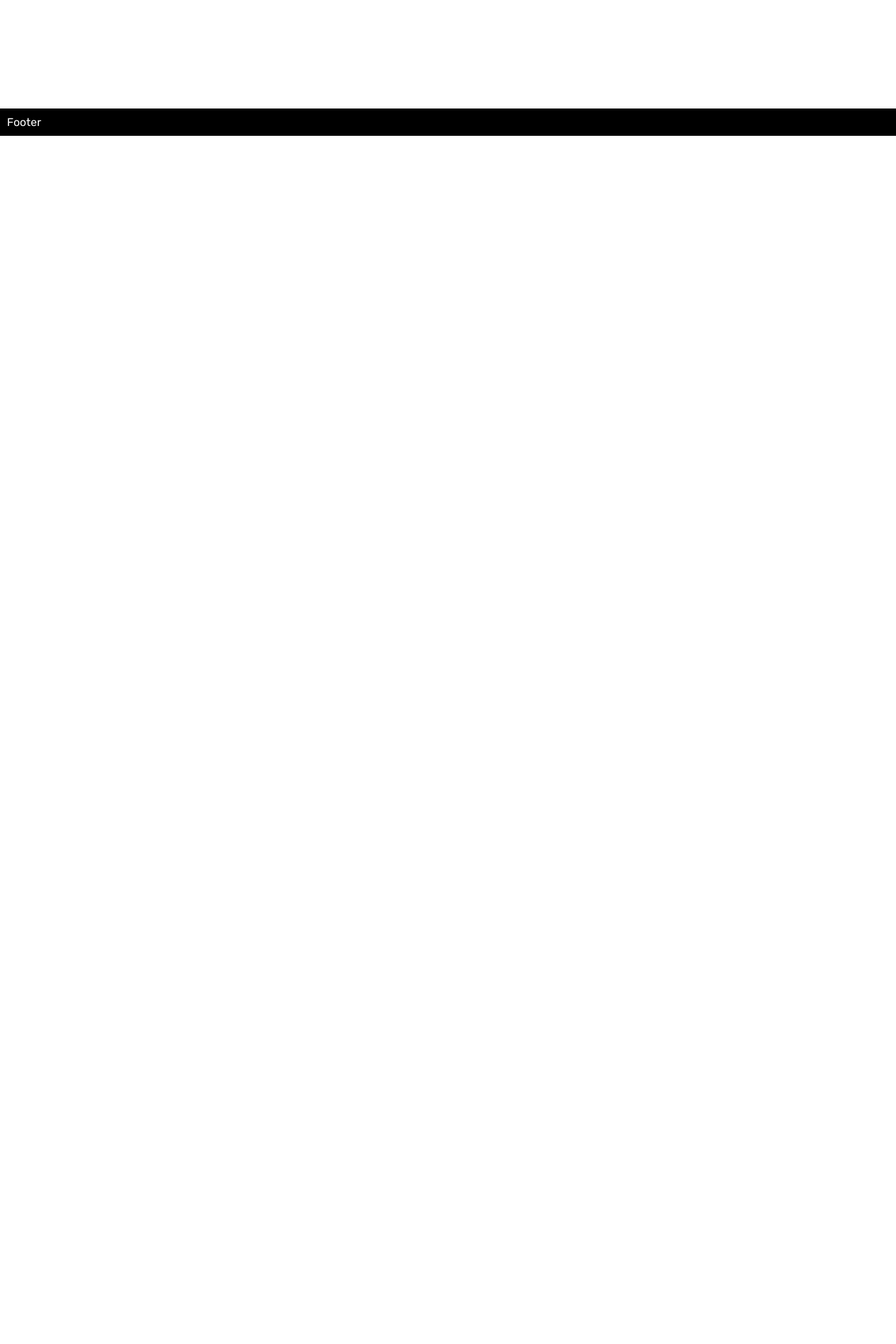
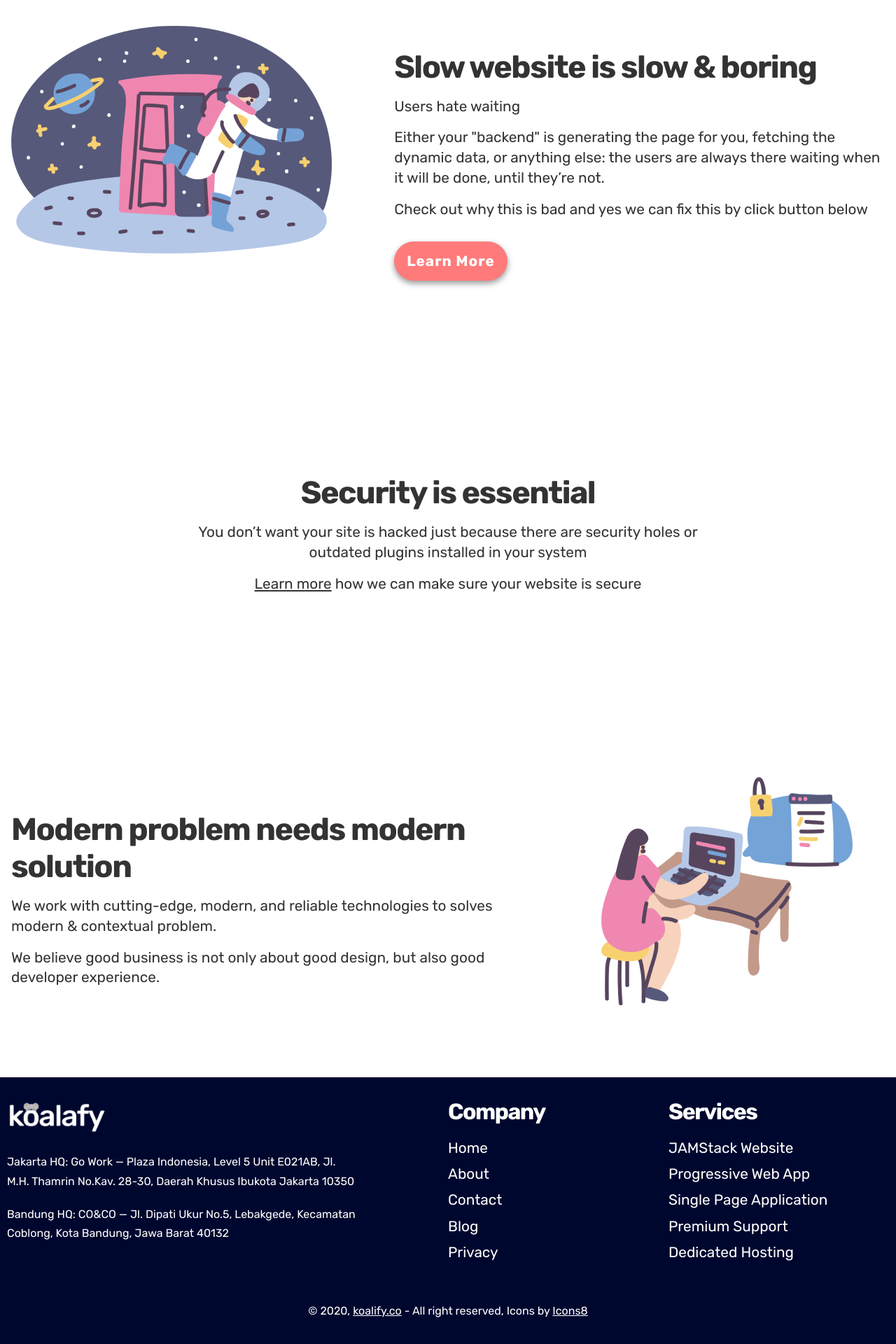
Before and after one commit to koalafyhq/landing-page, a Next.js app: page / in a window 1280 px wide. Shown: the part 732-2652 px from the top of the page at 70% size. Before the commit the page ends 926 px from the top, so only its background shows below. Built offline with nearby package versions, Linux system fonts and the light colour scheme.

Commit message:
feat: create Footer component. close #7

```diff
--- a/components/ButtonLink.js
+++ b/components/ButtonLink.js
@@ -14,7 +14,7 @@ const ButtonLink = ({ pilled, children, href }) => (
         font-weight: bold;
         color: #ffffff;
         letter-spacing: 1px;
-        padding: ${pilled ? '17px' : '15px'};
+        padding: ${pilled ? '15px 17px' : '15px'};
         border-radius: ${pilled ? '999px' : '3px'};
         background-color: var(--color-primary);
         border: 1px solid var(--color-primary);
--- a/components/Footer.js
+++ b/components/Footer.js
@@ -1,14 +1,182 @@
-const Footer = () => (
+import Link from 'next/link'
+import ButtonLink from '~/components/ButtonLink'
+
+const Footer = () => {
+  const companyLinks = ['Home', 'About', 'Contact', 'Blog', 'Privacy']
+  const services = [
+    'JAMStack Website',
+    'Progressive Web App',
+    'Single Page Application',
+    'Premium Support',
+    'Dedicated Hosting'
+  ]
+
+  return (
     <footer>
-    <p>Footer</p>
+      <div className='c-footer'>
+        <div className='o-container'>
+          <div className='c-footer__content'>
+            <div className='left'>
+              <img
+                src='/static/img/logotype_light.png'
+                width='160'
+                alt='Koalafy Footer Logo'
+              />
+              <div className='c-description'>
+                <p>
+                  Jakarta HQ: Go Work — Plaza Indonesia, Level 5 Unit E021AB,
+                  Jl. M.H. Thamrin No.Kav. 28-30, Daerah Khusus Ibukota Jakarta
+                  10350
+                </p>
+                <p>
+                  Bandung HQ: CO&CO — Jl. Dipati Ukur No.5, Lebakgede, Kecamatan
+                  Coblong, Kota Bandung, Jawa Barat 40132
+                </p>
+              </div>
+            </div>
+            <div className='center'>
+              <h3>Company</h3>
+              <div className='c-links'>
+                {companyLinks.map(companyLink => (
+                  <Link href={companyLink.toLowerCase()} key={companyLink}>
+                    <a>{companyLink}</a>
+                  </Link>
+                ))}
+              </div>
+            </div>
+            <div className='right'>
+              <h3>Services</h3>
+              <div className='c-links'>
+                {services.map(service => (
+                  <Link
+                    href={service.replace(/\s+/g, '-').toLowerCase()}
+                    key={service}
+                  >
+                    <a>{service}</a>
+                  </Link>
+                ))}
+              </div>
+            </div>
+          </div>
+          <div className='c-footer__copyright'>
+            <p>
+              &copy; {new Date().getFullYear()},{' '}
+              <Link href='/'>
+                <a className='u-underline'>koalify.co</a>
+              </Link>{' '}
+              - All right reserved, Icons by{' '}
+              <a
+                href='https://icons8.com/'
+                className='u-underline'
+                target='_blank'
+              >
+                Icons8
+              </a>{' '}
+            </p>
+          </div>
+        </div>
+      </div>
+
       <style jsx>{`
         footer {
-        padding: 10px;
-        background-color: #000;
+          background-color: var(--color-secondary);
           color: #fff;
+        }
+
+        .c-footer__content {
+          height: 870px;
+          padding: 30px 10px;
+        }
+
+        .c-footer__copyright {
+          text-align: left;
+          height: 90px;
+          padding: 0 10px;
+        }
+
+        .left {
+          float: left;
+          width: 100%;
+          margin-bottom: 10px;
+        }
+
+        .right {
+          float: left;
+          width: 100%;
+          text-align: left;
+          margin-bottom: 10px;
+        }
+
+        .center {
+          float: left;
+          text-align: left;
+          display: inline-block;
+          width: 100%;
+          margin-bottom: 10px;
+        }
+
+        .c-description {
+          width: 80%;
+        }
+
+        .c-links {
+          margin: 20px 0;
+        }
+
+        .c-links a {
+          display: block;
+          font-size: 1.3rem;
+          line-height: 1.7rem;
+          margin-bottom: 10px;
+        }
+
+        .c-links a:hover {
+          text-decoration: underline;
+        }
+
+        a {
+          color: var(--color-white);
+        }
+
+        img {
+          margin-left: -10px;
+        }
+
+        h3 {
+          font-size: 2rem;
+          letter-spacing: -1.5px;
+        }
+
+        p {
+          margin: 20px 0;
+          font-size: 1rem;
+          line-height: 1.7rem;
+        }
+
+        @media screen and (min-width: 768px) {
+          .c-footer__content {
+            height: 300px;
+          }
+
+          .c-footer__copyright {
+            text-align: center;
+          }
+
+
+          .left {
+            width: 50%;
+          }
+
+          .right {
+            width: 25%;
+          }
+
+          .center {
+            width: 25%;
+          }
         }
       `}</style>
     </footer>
   )
-
+}
 export default Footer
--- /dev/null
+++ b/components/Section.js
@@ -0,0 +1,105 @@
+const Section = ({ isImageInLeft = true, isCenter, children, Left, Right }) => (
+  <section className='o-container'>
+    <div className='o-section__content'>
+      {isCenter ? (
+        <div className='o-section__center'>{children}</div>
+      ) : (
+        <>
+          <div
+            className={`o-section__left ${
+              isImageInLeft ? '' : 'o-section__left--is-reversed'
+            }`}
+          >
+            <Left />
+          </div>
+          <div
+            className={`o-section__right ${
+              isImageInLeft ? '' : 'o-section__right--is-reversed'
+            }`}
+          >
+            <Right />
+          </div>
+        </>
+      )}
+    </div>
+    <style jsx global>{`
+      section {
+        padding: 4rem 0;
+        display: table;
+        width: 100%;
+      }
+
+      section h3 {
+        margin-top: 2rem;
+        font-size: 2.3rem;
+        letter-spacing: -1.5px;
+      }
+
+      section p {
+        line-height: 1.8rem;
+        margin-top: 1rem;
+        font-size: 1.2rem;
+      }
+
+      .o-section__content {
+        padding: 1rem;
+        display: table-cell;
+        vertical-align: middle;
+        height: 400px;
+      }
+
+      .o-section__left,
+      .o-section__right {
+        float: left;
+        width: 100%;
+      }
+
+      .o-section__left--is-reversed,
+      .o-section__right--is-reversed {
+        width: 100%;
+        margin-top: 1rem;
+      }
+
+      .o-section__center {
+        text-align: center;
+        width: 100%;
+        margin: auto;
+      }
+
+      @media screen and (min-width: 640px) {
+        section h3 {
+          font-size: 2.8rem;
+        }
+
+        section p {
+          font-size: 1.3rem;
+        }
+
+        .o-section__left {
+          width: 40%;
+        }
+
+        .o-section__center {
+          width: 60%;
+        }
+
+        .o-section__right {
+          width: 60%;
+          padding-left: 3rem;
+        }
+
+        .o-section__left--is-reversed {
+          width: 60%;
+        }
+
+        .o-section__right--is-reversed {
+          margin-top: 0;
+          width: 40%;
+          text-align: center;
+        }
+      }
+    `}</style>
+  </section>
+)
+
+export default Section
--- a/pages/index.js
+++ b/pages/index.js
@@ -1,4 +1,76 @@
+import Link from 'next/link'
+
 import Hero from '~/components/Hero'
+import Section from '~/components/Section'
+import ButtonLink from '~/components/ButtonLink'
+
+const SectionOne = ({ isImage }) => (
+  <>
+    {isImage ? (
+      <img
+        src='/static/img/pluto-bad-gateway.png'
+        alt='Slow website is slow & boring'
+      />
+    ) : (
+      <>
+        <h3>Slow website is slow & boring</h3>
+        <p>Users hate waiting</p>
+        <p>
+          Either your "backend" is generating the page for you, fetching the
+          dynamic data, or anything else: the users are always there waiting
+          when it will be done, until they’re not.
+        </p>
+        <p>
+          Check out why this is bad and yes we can fix this by click button
+          below
+        </p>
+        <ButtonLink pilled={true} href='/services/jamstack'>
+          Learn More
+        </ButtonLink>
+      </>
+    )}
+  </>
+)
+
+const SectionTwo = () => (
+  <>
+    <h3>Security is essential</h3>
+    <p>
+      You don’t want your site is hacked just because there are security holes
+      or outdated plugins installed in your system
+    </p>
+    <p>
+      <Link href='/services/security'>
+        <a className='u-underline'>Learn more</a>
+      </Link>
+      &nbsp;how we can make sure your website is secure
+    </p>
+  </>
+)
+
+const SectionThree = ({ isImage }) => (
+  <>
+    {isImage ? (
+      <img
+        src='/static/img/information-security.png'
+        alt='Modern problem needs modern solution'
+      />
+    ) : (
+      <>
+        <h3>Modern problem needs modern solution</h3>
+        <p>
+          We work with cutting-edge, modern, and reliable technologies to solves
+          modern & contextual problem.
+        </p>
+
+        <p>
+          We believe good business is not only about good design, but also good
+          developer experience.
+        </p>
+      </>
+    )}
+  </>
+)
 
 const IndexPage = () => {
   return (
@@ -10,6 +82,22 @@ const IndexPage = () => {
         ctaButtonTitle='Work with us'
         ctaButtonLink='/contact'
       />
+
+      <Section
+        isImageInLeft={true}
+        Left={() => <SectionOne isImage={true} />}
+        Right={() => <SectionOne />}
+      />
+
+      <Section isCenter={true}>
+        <SectionTwo />
+      </Section>
+
+      <Section
+        isImageInLeft={false}
+        Right={() => <SectionThree isImage={true} />}
+        Left={() => <SectionThree />}
+      ></Section>
     </main>
   )
 }
--- a/public/static/css/global.css
+++ b/public/static/css/global.css
@@ -62,6 +62,7 @@ body {
 
 a {
   text-decoration: none;
+  color: var(--color-black);
 }
 
 img {
@@ -80,3 +81,7 @@ img {
   content: '';
   display: table;
 }
+
+.u-underline {
+  text-decoration: underline;
+}
```
Also changed, not shown: public/static/img/information-security.png (added), public/static/img/pluto-bad-gateway.png (added). Lines whose indentation alone changed are shown as unchanged.
